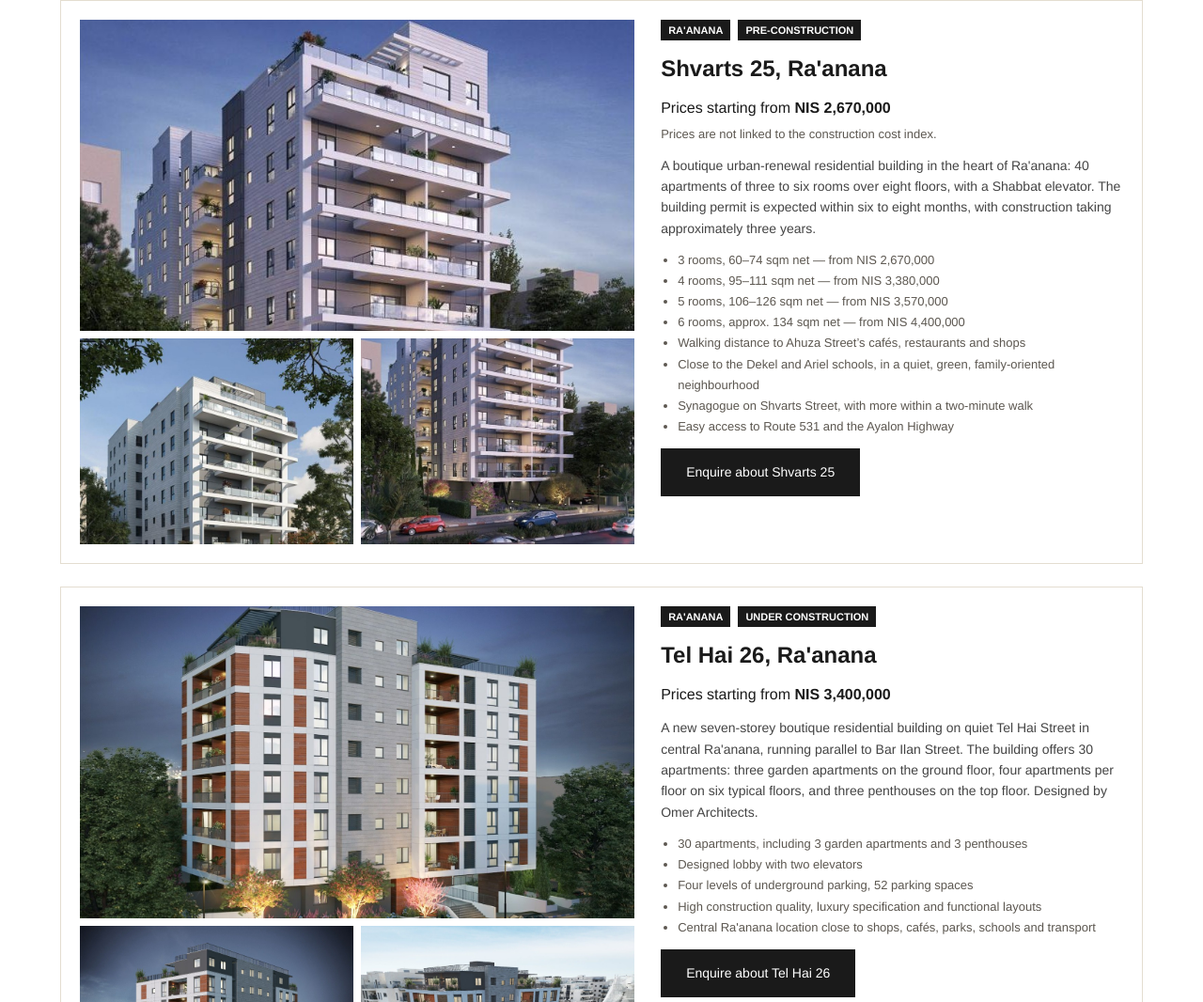
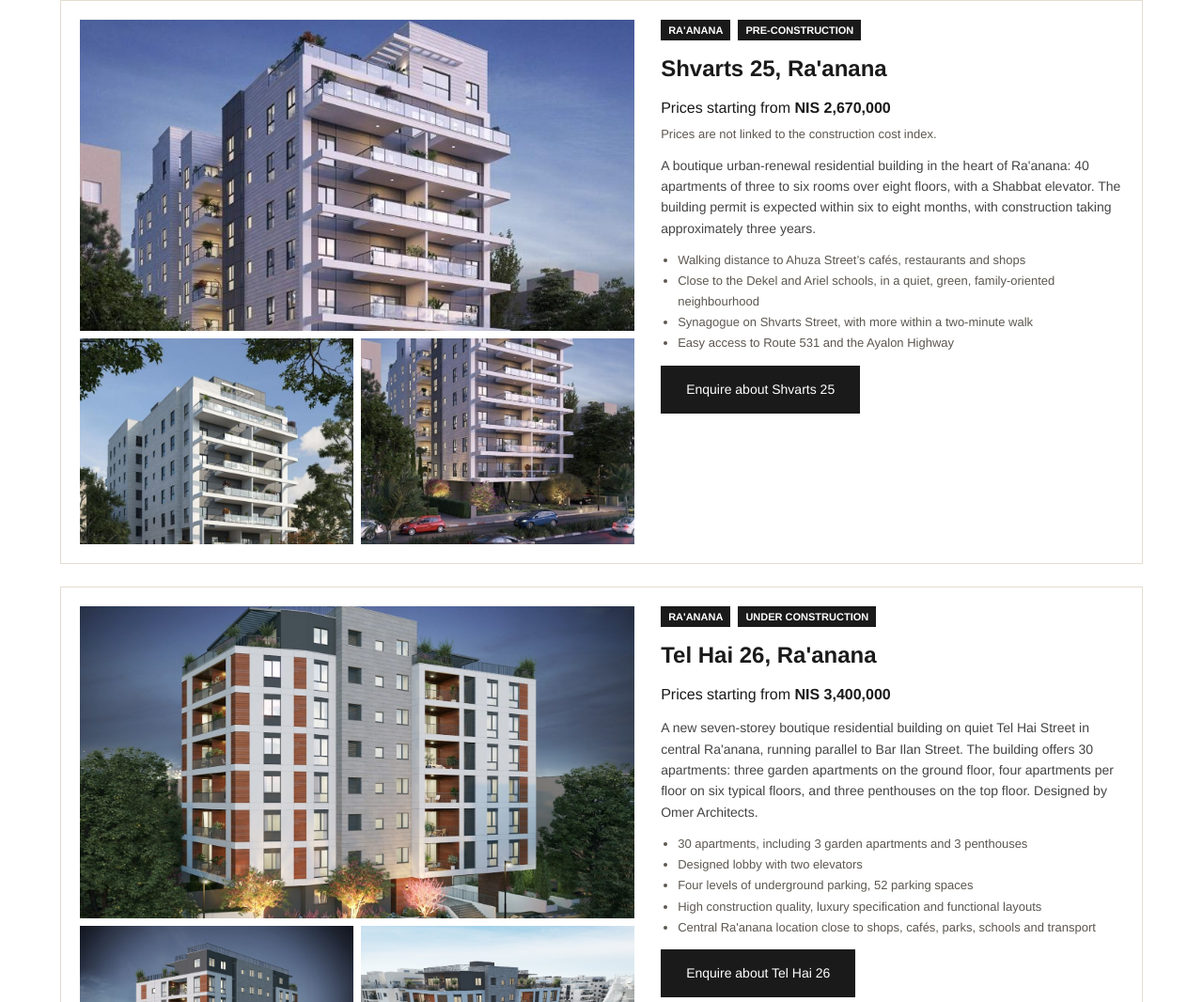
Before and after one commit to yesyon/gluch-estate, a plain HTML site: page raanana.html in a window 1280 px wide. Shown: the part 1423-2489 px from the top of the page at 94% size. Drawn offline with Linux system fonts and the light colour scheme.

Commit message:
Shvarts 25: remove per-room-type pricing
Co-Authored-By: Claude Opus 5.5 <noreply@anthropic.com>
Claude-Session: https://claude.ai/code/session_01HJXaMAthpN2AeXomeWPrbu

```diff
--- a/raanana.html
+++ b/raanana.html
@@ -106,10 +106,6 @@
           <p style="font-size:13px;color:var(--color-text-secondary);margin-top:-6px;">Prices are not linked to the construction cost index.</p>
           <p class="featured-desc">A boutique urban-renewal residential building in the heart of Ra'anana: 40 apartments of three to six rooms over eight floors, with a Shabbat elevator. The building permit is expected within six to eight months, with construction taking approximately three years.</p>
           <ul class="featured-list">
-            <li>3 rooms, 60&ndash;74 sqm net &mdash; from NIS 2,670,000</li>
-            <li>4 rooms, 95&ndash;111 sqm net &mdash; from NIS 3,380,000</li>
-            <li>5 rooms, 106&ndash;126 sqm net &mdash; from NIS 3,570,000</li>
-            <li>6 rooms, approx. 134 sqm net &mdash; from NIS 4,400,000</li>
             <li>Walking distance to Ahuza Street&rsquo;s cafés, restaurants and shops</li>
             <li>Close to the Dekel and Ariel schools, in a quiet, green, family-oriented neighbourhood</li>
             <li>Synagogue on Shvarts Street, with more within a two-minute walk</li>
```
